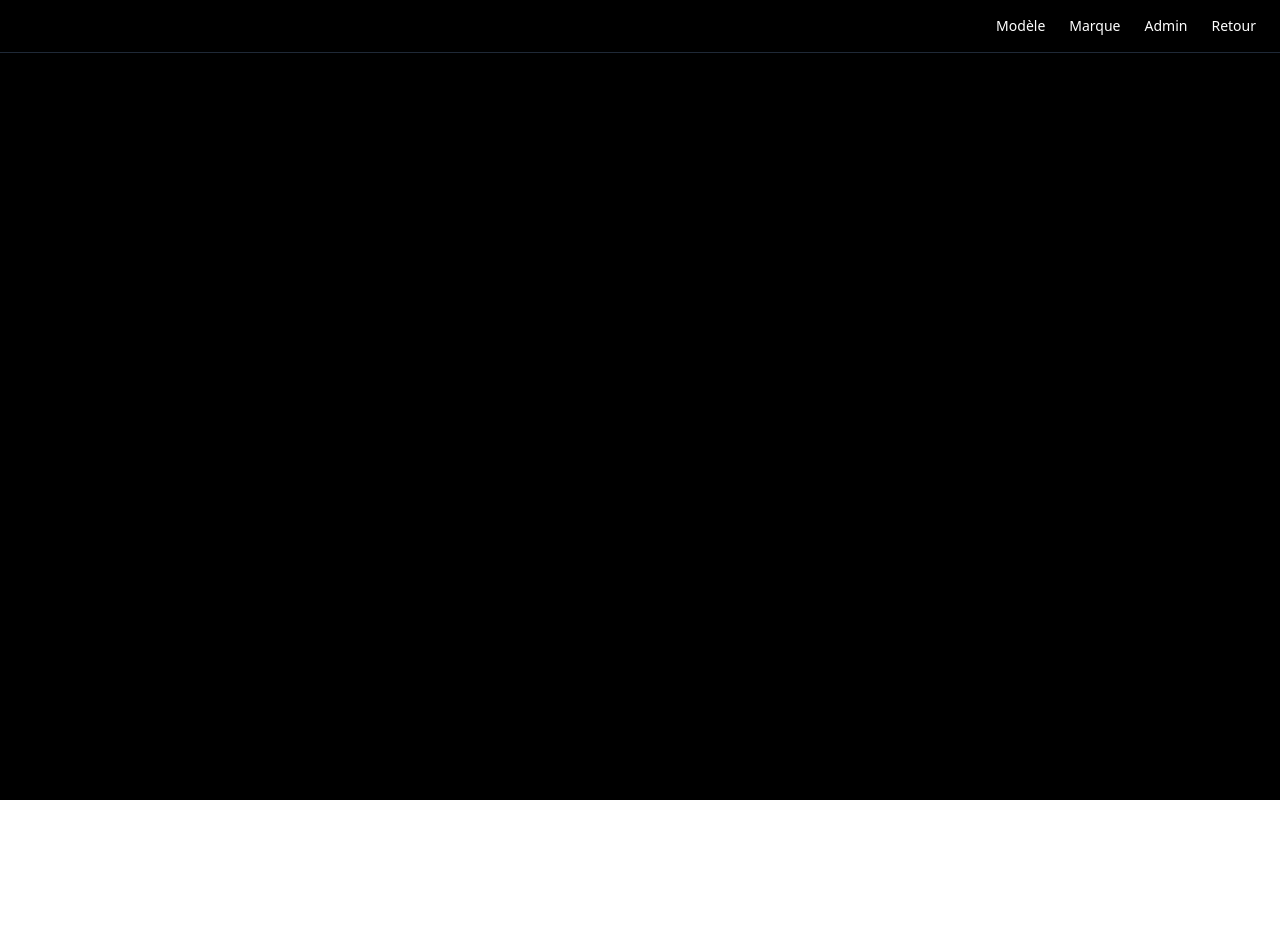
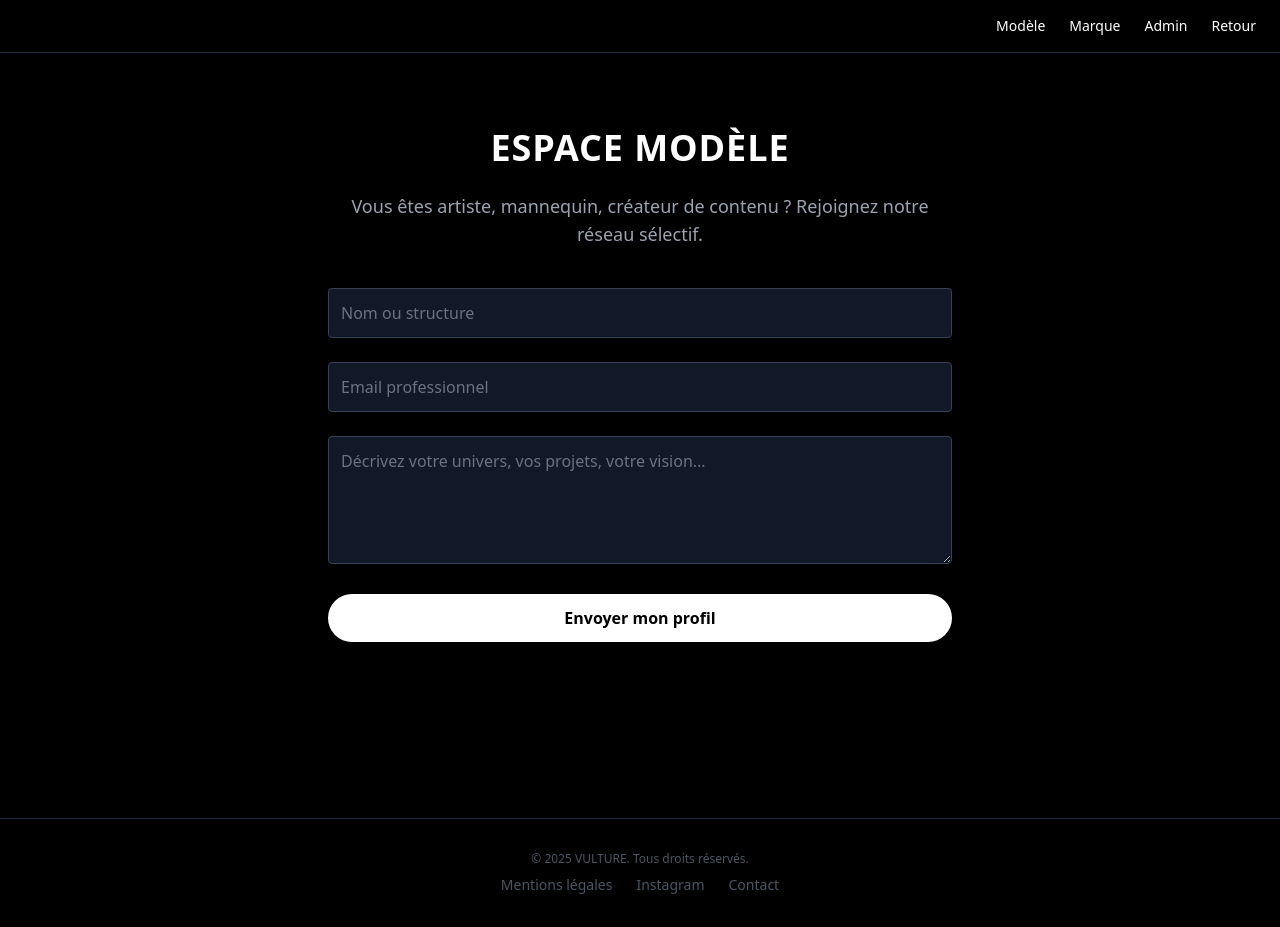
Before and after one commit to kevlouis/vulture-site, a React (Vite) app in the folder src/: page / in a window 1280 px wide. Both pictures are taken after a click on the button "Modèle". Before the commit the page ends 800 px from the top, so only its background shows below. Built offline with nearby package versions, Linux system fonts and the light colour scheme.

Commit message:
Update App.jsx

```diff
--- a/src/src/App.jsx
+++ b/src/src/App.jsx
@@ -56,7 +56,6 @@ export default function App() {
     <div className="min-h-screen bg-black text-white font-sans transition-all duration-1000 scroll-smooth">
       <audio autoPlay loop>
         <source src="/vulture-theme.wav" type="audio/wav" />
-        Your browser does not support the audio element.
       </audio>
 
       <header className="fixed top-0 left-0 right-0 z-50 flex justify-end items-center px-6 py-4 bg-black/80 backdrop-blur border-b border-gray-800">
@@ -74,51 +73,94 @@ export default function App() {
         <section className="py-32 px-6 max-w-md mx-auto animate-fade-in">
           <h2 className="text-3xl font-bold text-center mb-6 uppercase tracking-wide">Connexion Admin</h2>
           <form onSubmit={handleAdminAuth} className="space-y-4">
-            <input
-              type="text"
-              name="username"
-              placeholder="Nom d'utilisateur"
-              value={authData.username}
-              onChange={(e) => setAuthData({ ...authData, username: e.target.value })}
-              className="w-full p-3 bg-gray-900 text-white rounded border border-gray-700"
-              required
-            />
-            <input
-              type="password"
-              name="password"
-              placeholder="Mot de passe"
-              value={authData.password}
-              onChange={(e) => setAuthData({ ...authData, password: e.target.value })}
-              className="w-full p-3 bg-gray-900 text-white rounded border border-gray-700"
-              required
-            />
-            <button
-              type="submit"
-              className="bg-white text-black px-6 py-3 rounded-full font-semibold hover:bg-gray-200 transition w-full shadow"
-            >
-              Se connecter
-            </button>
+            <input type="text" name="username" placeholder="Nom d'utilisateur" value={authData.username} onChange={(e) => setAuthData({ ...authData, username: e.target.value })} className="w-full p-3 bg-gray-900 text-white rounded border border-gray-700" required />
+            <input type="password" name="password" placeholder="Mot de passe" value={authData.password} onChange={(e) => setAuthData({ ...authData, password: e.target.value })} className="w-full p-3 bg-gray-900 text-white rounded border border-gray-700" required />
+            <button type="submit" className="bg-white text-black px-6 py-3 rounded-full font-semibold hover:bg-gray-200 transition w-full shadow">Se connecter</button>
           </form>
         </section>
       )}
 
       {!userType && !adminView && !authStep && (
+        <>
+          <section className="relative h-screen flex items-center justify-center text-center bg-black pt-24 overflow-hidden">
+            <div className="absolute inset-0 w-full h-full overflow-hidden transition-all duration-1000">
+              <img src={slideshow[bgIndex]} alt="VULTURE Background" className="w-full h-full object-cover object-center scale-105 opacity-80 transition-opacity duration-1000" />
+              <div className="absolute inset-0 bg-gradient-to-b from-black/20 via-black/70 to-black"></div>
+            </div>
+            <div className="relative z-10 px-4 text-white animate-fade-in">
+              <h1 className="text-7xl font-black tracking-widest uppercase drop-shadow-xl">VULTURE</h1>
+              <p className="mt-6 text-xl text-gray-200 italic max-w-2xl mx-auto drop-shadow">La maison des créateurs de demain. Luxe, sélectivité, influence et impact global.</p>
+              <div className="mt-10 flex flex-col sm:flex-row items-center justify-center gap-4">
+                <button onClick={() => setUserType("model")} className="bg-white text-black px-8 py-3 rounded-full font-semibold hover:bg-gray-200 transition shadow-lg">Espace Modèle</button>
+                <button onClick={() => setUserType("brand")} className="border border-white px-8 py-3 rounded-full font-semibold hover:bg-white hover:text-black transition shadow-lg">Espace Marque</button>
+              </div>
+            </div>
+          </section>
+
           <section className="py-24 px-6 max-w-full mx-auto animate-fade-in overflow-x-scroll whitespace-nowrap">
             <h2 className="text-3xl font-bold mb-4 px-4 uppercase tracking-wide">Éditions visuelles</h2>
             <div className="flex space-x-6 px-4">
               {[mannequin, img3].map((img, i) => (
-              <img
-                key={i}
-                src={img}
-                alt={`vulture-visual-${i}`}
-                className="inline-block w-[80vw] h-[50vh] object-cover rounded-xl shadow-lg border border-gray-700"
-              />
+                <img key={i} src={img} alt={`vulture-visual-${i}`} className="inline-block w-[80vw] h-[50vh] object-cover rounded-xl shadow-lg border border-gray-700" />
               ))}
             </div>
           </section>
+
+          <section className="py-32 px-6 max-w-3xl mx-auto animate-fade-in text-center">
+            <h2 className="text-4xl font-bold uppercase tracking-wide mb-6">La Maison VULTURE</h2>
+            <p className="text-gray-300 text-lg leading-relaxed">
+              VULTURE est plus qu'une simple vitrine — c'est une maison d'excellence. Nous représentons les talents d’aujourd’hui et de demain avec une approche radicalement sélective, artistique et stratégique. Dans un monde saturé d’images, notre différence réside dans l’authenticité, l'esthétique et l'impact mesurable.
+            </p>
+          </section>
+        </>
       )}
 
-      {/* le reste de l'application reste inchangé */}
+      {userType && !adminView && (
+        <section className="py-32 px-6 max-w-2xl mx-auto animate-fade-in">
+          <h2 className="text-4xl font-bold text-center mb-6 uppercase tracking-wide">{userType === "model" ? "Espace Modèle" : "Espace Marque"}</h2>
+          <p className="text-gray-400 text-center mb-10 text-lg">
+            {userType === "model"
+              ? "Vous êtes artiste, mannequin, créateur de contenu ? Rejoignez notre réseau sélectif."
+              : "Vous êtes une maison, une marque ou un label de luxe ? Connectez-vous à notre vivier d'artistes exceptionnels."}
+          </p>
+          <form onSubmit={handleSubmit} className="space-y-6">
+            <input type="text" name="name" placeholder="Nom ou structure" value={formData.name} onChange={handleChange} className="w-full p-3 bg-gray-900 text-white rounded border border-gray-700 placeholder-gray-500" required />
+            <input type="email" name="email" placeholder="Email professionnel" value={formData.email} onChange={handleChange} className="w-full p-3 bg-gray-900 text-white rounded border border-gray-700 placeholder-gray-500" required />
+            <textarea name="description" placeholder="Décrivez votre univers, vos projets, votre vision..." value={formData.description} onChange={handleChange} className="w-full p-3 bg-gray-900 text-white rounded border border-gray-700 placeholder-gray-500 h-32" required></textarea>
+            <button type="submit" className="bg-white text-black px-6 py-3 rounded-full font-semibold hover:bg-gray-200 transition w-full shadow">Envoyer mon profil</button>
+          </form>
+        </section>
+      )}
+
+      {adminView && (
+        <section className="py-24 px-6 max-w-4xl mx-auto animate-fade-in">
+          <h2 className="text-4xl font-bold text-center mb-6 uppercase tracking-wide">Espace Administrateur</h2>
+          {submittedProfiles.length === 0 ? (
+            <p className="text-center text-gray-400">Aucun profil soumis pour le moment.</p>
+          ) : (
+            <ul className="space-y-4">
+              {submittedProfiles.map((profile, index) => (
+                <li key={index} className="border border-gray-800 rounded p-4 bg-gray-900">
+                  <p className="text-sm text-gray-400 mb-1">Type : {profile.type}</p>
+                  <p className="text-lg font-semibold">{profile.name}</p>
+                  <p className="text-sm">{profile.email}</p>
+                  <p className="text-sm italic text-gray-300 mt-2">{profile.description}</p>
+                  <p className="text-xs text-right text-gray-500 mt-2">Soumis le {profile.timestamp}</p>
+                </li>
+              ))}
+            </ul>
+          )}
+        </section>
+      )}
+
+      <footer className="text-center text-xs text-gray-600 py-8 border-t border-gray-800 mt-12">
+        <div className="mb-2">© 2025 VULTURE. Tous droits réservés.</div>
+        <div className="flex justify-center gap-6 text-sm">
+          <a href="#" className="hover:text-white transition">Mentions légales</a>
+          <a href="#" className="hover:text-white transition">Instagram</a>
+          <a href="#" className="hover:text-white transition">Contact</a>
+        </div>
+      </footer>
     </div>
   );
 }
```
Lines whose indentation alone changed are shown as unchanged.
